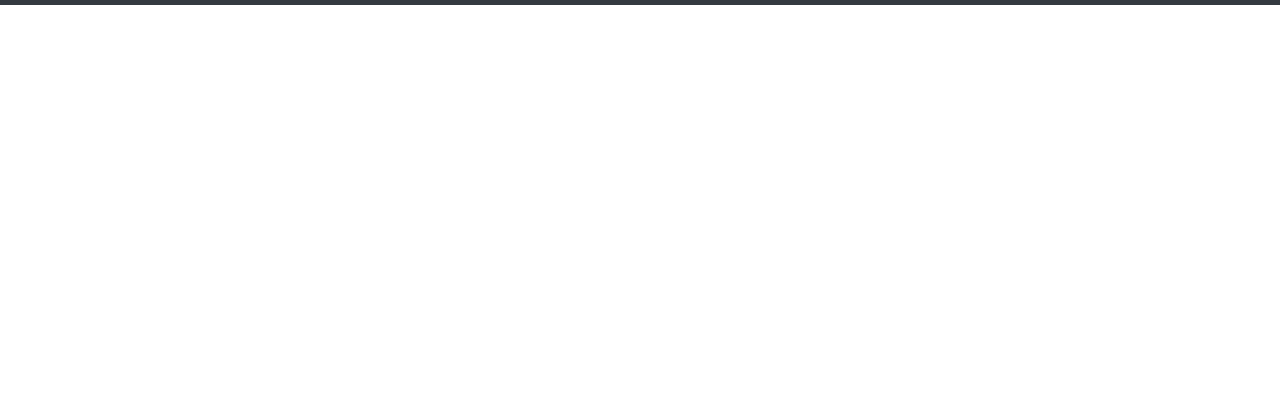
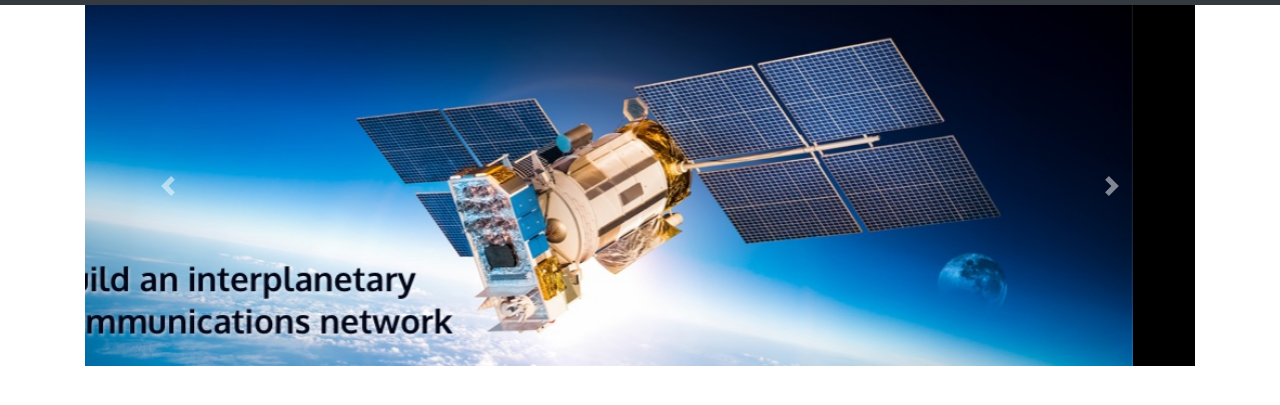
Before and after one commit to Haroonabdulrazaq/Space-School, a plain HTML site: page index.html in a window 1280 px wide. Shown: the part 71-476 px from the top of the page. Drawn offline with nearby package versions, Linux system fonts and the light colour scheme.

Commit message:
Add carousel to the homepage

```diff
--- a/index.html
+++ b/index.html
@@ -71,6 +71,40 @@
           </div>
         </div>
 
+        <div class="container">
+        	<div id="carouselExampleControls" class="carousel slide" data-ride="carousel">
+        		<div class="carousel-inner">
+        			<div class="carousel-item active">
+        				<img src="image/satellite.jpg" class="d-block w-100" alt="carousel image">
+        			</div>
+        			<div class="carousel-item ">
+        				<img src="image/spacewalk.jpg" class="d-block w-100" alt="carousel image">
+        			</div>
+        		</div>
+        		<a class="carousel-control-prev" href="#carouselExampleControls" role="button" data-slide="prev">
+				    <span class="carousel-control-prev-icon" aria-hidden="true"></span>
+				    <span class="sr-only">Previous</span>
+ 				 </a>
+ 				  <a class="carousel-control-next" href="#carouselExampleControls" role="button" data-slide="next">
+ 				  	<span class="carousel-control-next-icon" aria-hidden="true"></span>
+ 				  	<span class="sr-only">Next</span>
+ 				  </a>
+
+        	</div>
+        </div>
+
+
+
+
+
+
+
+
+
+
+
+
+
         <script
           src="https://code.jquery.com/jquery-3.3.1.slim.min.js"
           integrity="sha384-q8i/X+965DzO0rT7abK41JStQIAqVgRVzpbzo5smXKp4YfRvH+8abtTE1Pi6jizo"
```
